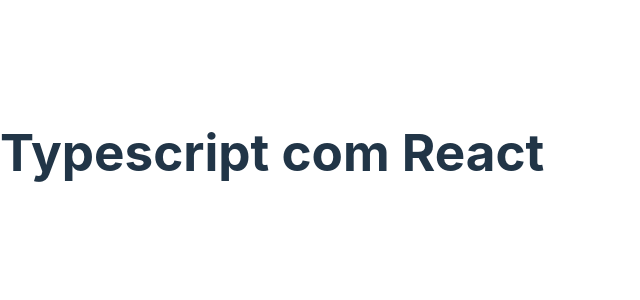
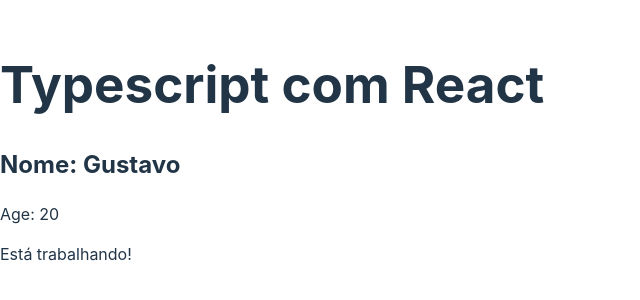
Before and after one commit to gustavobanares/Typescript, a React (Vite) app in the folder react_com_ts/: page / in a window 1280 px wide. Shown: the part 248-548 px from the top of the page, without its empty margins (0-640 px from the left). Built offline with nearby package versions, Linux system fonts and the light colour scheme.

Commit message:
feat: variables in React

```diff
--- a/react_com_ts/src/App.tsx
+++ b/react_com_ts/src/App.tsx
@@ -1,11 +1,21 @@
 
 
 function App() {
+
+  // 1 - variaveis
+  const name: string = 'Gustavo'
+  const age: number = 20
+  const isWorking = true
 
   return (
 
       <div>
        <h1>Typescript com React</h1>
+       <h2>Nome: {name}</h2>
+       <p>Age: {age}</p>
+       {isWorking && (
+        <p>Está trabalhando!</p>
+       )}
       </div>
 
   )
```
